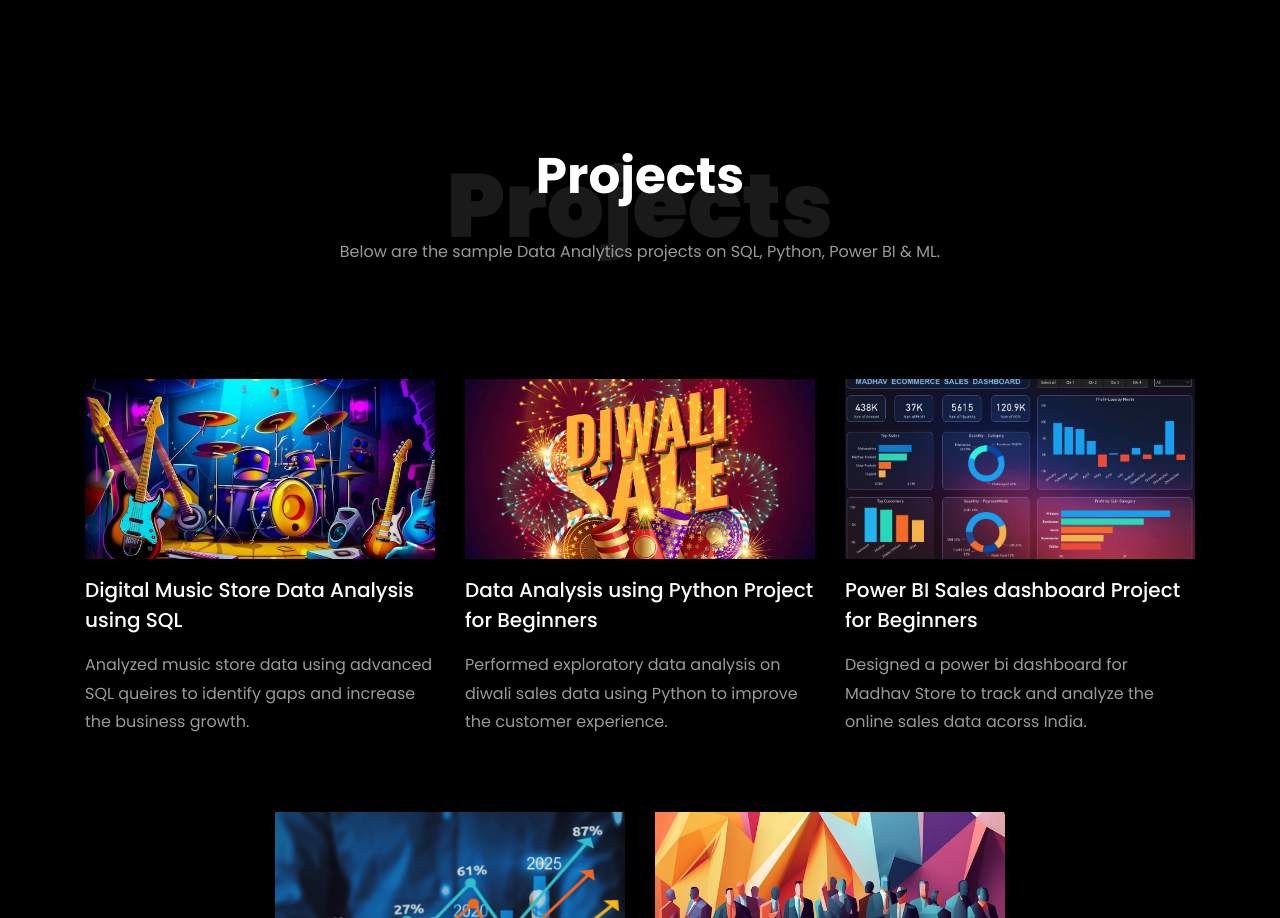
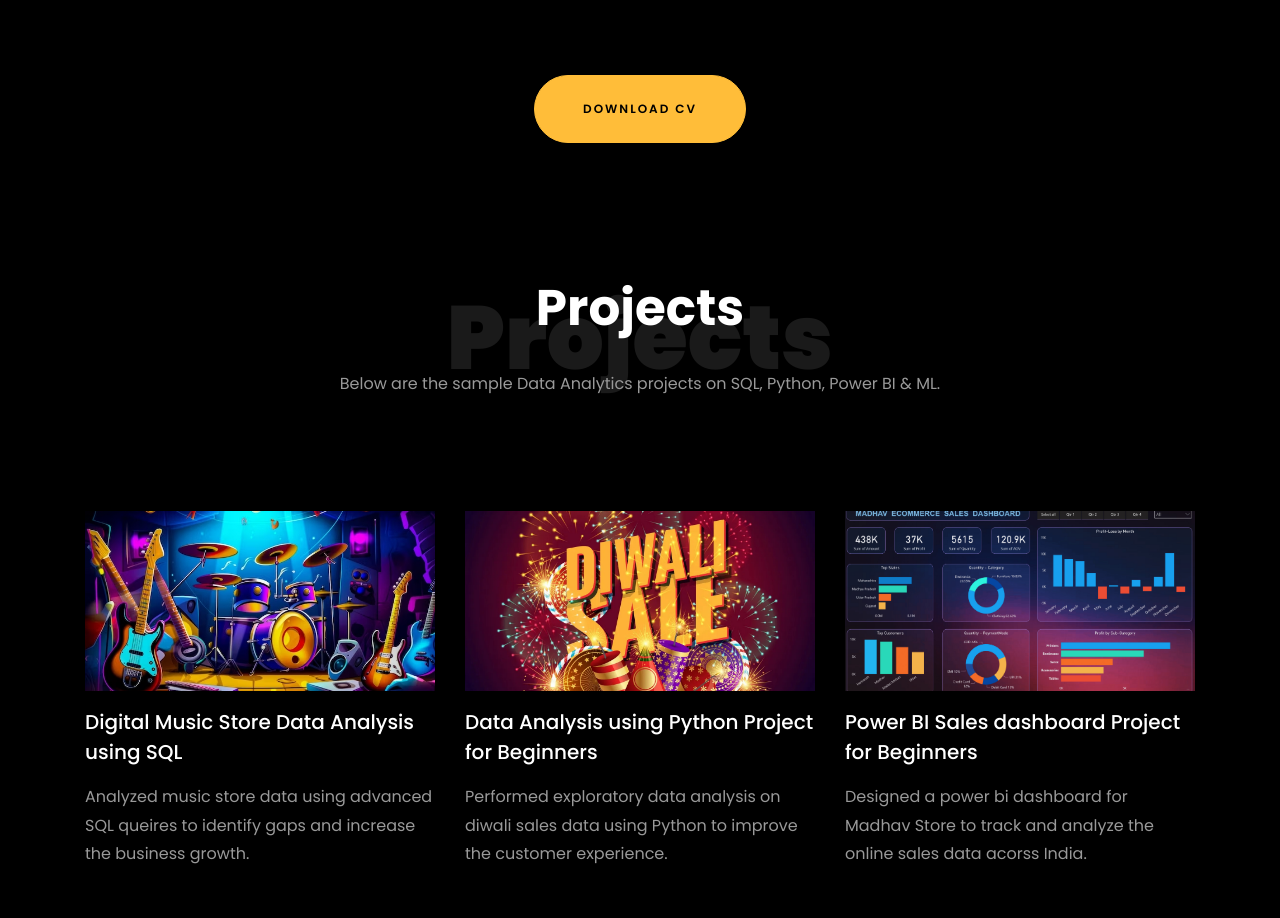
Before and after one commit to BujjiSaikam/portfolio, a plain HTML site: page index.html in a window 1280 px wide. Shown: the part 4814-5732 px from the top of the page. Drawn offline with Linux system fonts and the light colour scheme; files whose address does not match are found by name.

Commit message:
Update index.html

```diff
--- a/index.html
+++ b/index.html
@@ -329,6 +329,8 @@
 		</div>
     </section>
 
+
+
    <section class="ftco-section ftco-no-pb" id="resume-section">
     <div class="container">
         <div class="row justify-content-center pb-5">
@@ -388,6 +390,7 @@
    </section>
 
 
+
 	  <section class="ftco-section ftco-no-pb" id="resume-section">
     <div class="container">
         <div class="row justify-content-center pb-5">
@@ -441,6 +444,7 @@
 	  </section>
 
 
+
 	  <section>
     <div class="container">
         <div class="row">
@@ -489,6 +493,12 @@
         </div>
     </div>
 	  </section>
+	  <div class="row justify-content-center mt-5">
+        <div class="col-md-6 text-center ftco-animate">
+            <p><a href="#" class="btn btn-primary py-4 px-5">Download CV</a></p>
+        </div>
+    </div>
+  </div>
 
 
 
```
